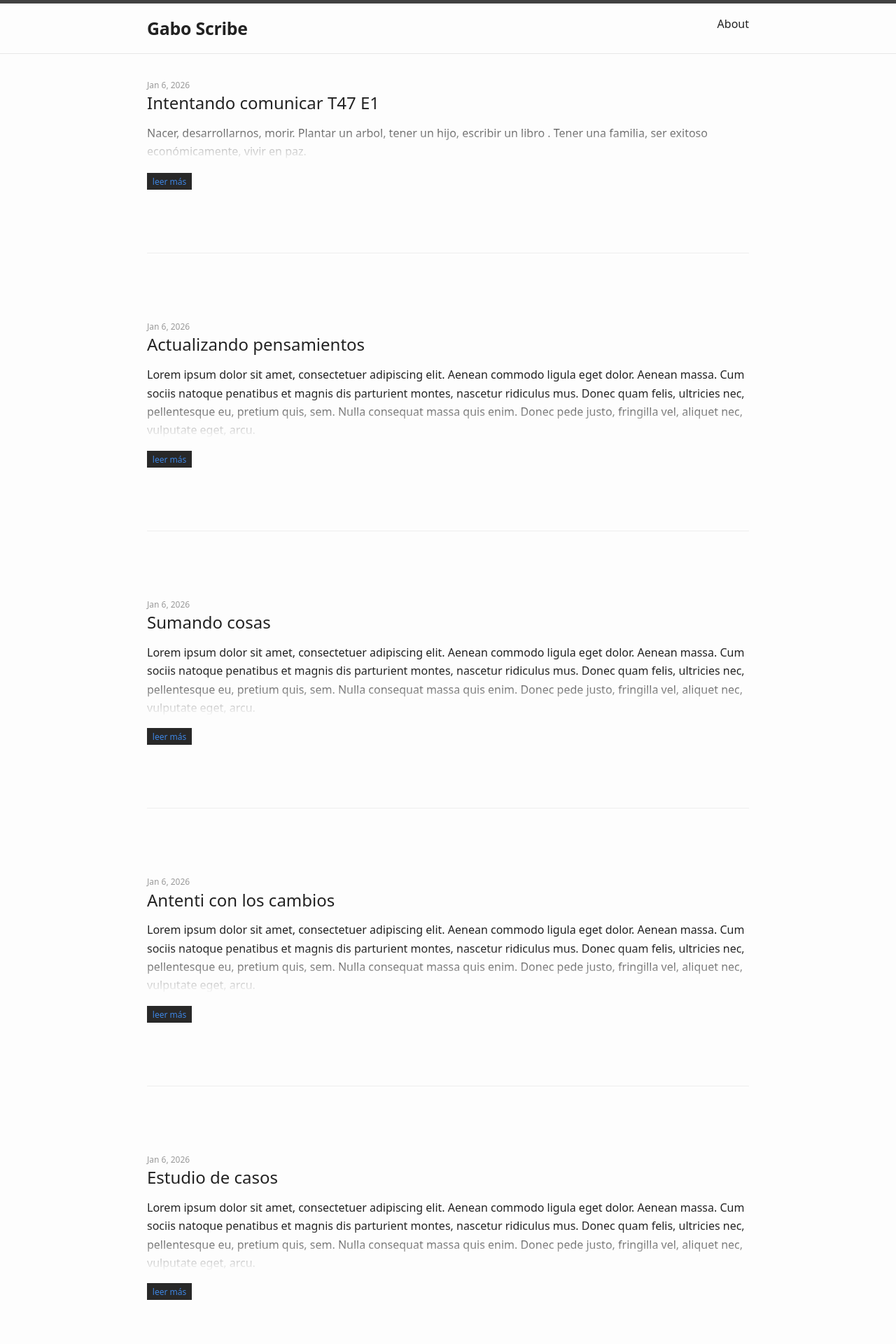
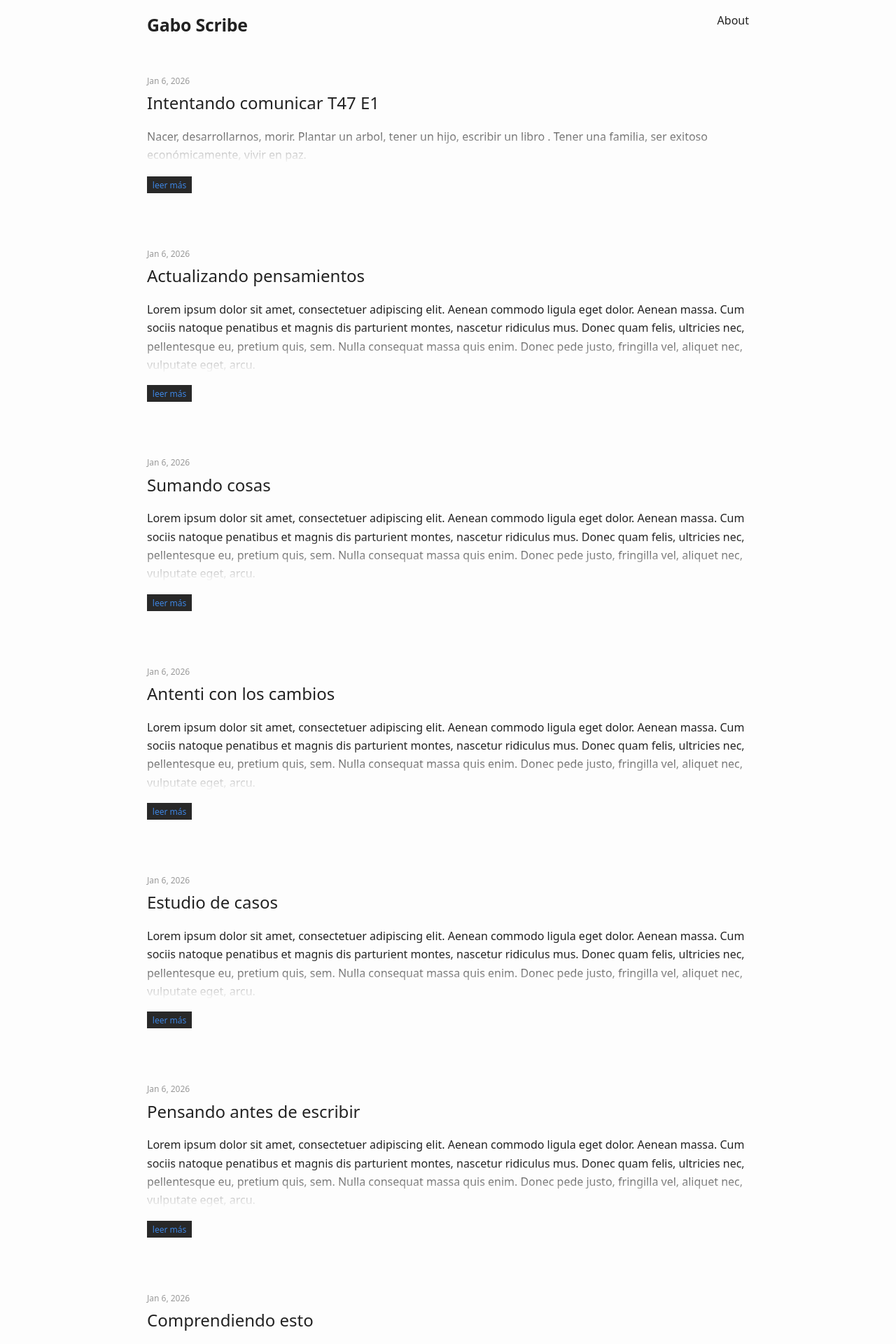
Before and after one commit to gsplay/blog, a Jekyll site: the page built from index.markdown, in a window 1280 px wide. Shown: the top 1920 px of the page at 70% size. Built offline with Jekyll 4.4.1, drawn with Linux system fonts in a browser that asks for light colours.

Commit message:
se vuelve atras el cambio

```diff
--- a/_sass/minima/_layout.scss
+++ b/_sass/minima/_layout.scss
@@ -1,3 +1,5 @@
+_sass/minima/_layout.scss
+
 /**
  * Site header
  */
@@ -217,11 +219,6 @@
 .post-link:hover {
   text-decoration: underline;
 }
-.post-link {
-  line-height: 1.2;
-  margin-bottom: 0.4rem;
-}
-
 
 
 
@@ -273,11 +270,8 @@
 }
 
 .post-list > li {
-  margin-bottom: $spacing-unit * 3;
-  padding-bottom: $spacing-unit * 3;
-  border-bottom: 1px solid rgba(0,0,0,0.06);
+  margin-bottom: $spacing-unit * 2.4;
 }
-
 
 
 .post-list li p {
```
